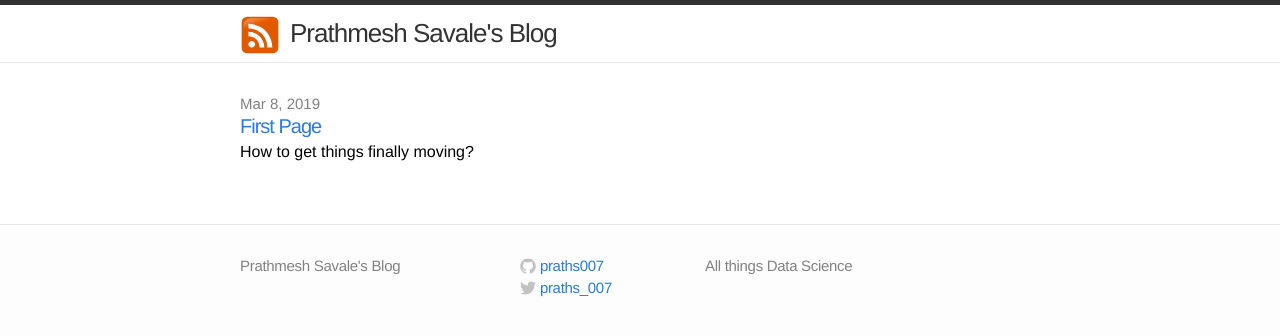
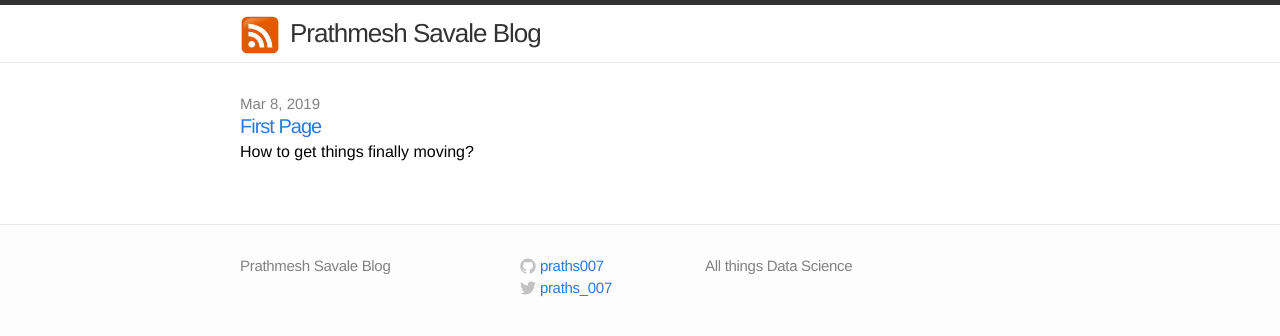
Before and after one commit to praths007/praths007.github.io, a Jekyll site: the page built from index.html, in a window 1280 px wide. Shown: the top 336 px of the page. Built offline with Jekyll 4.4.1, drawn with Linux system fonts in a browser that asks for light colours.

Commit message:
updated linkedin uname

```diff
--- a/_config.yml
+++ b/_config.yml
@@ -1,5 +1,5 @@
 # Site settings
-title: Prathmesh Savale's Blog
+title: Prathmesh Savale Blog
 email: prathmesh.savale@gmail.com
 description: "All things Data Science"
 baseurl: ""
```
